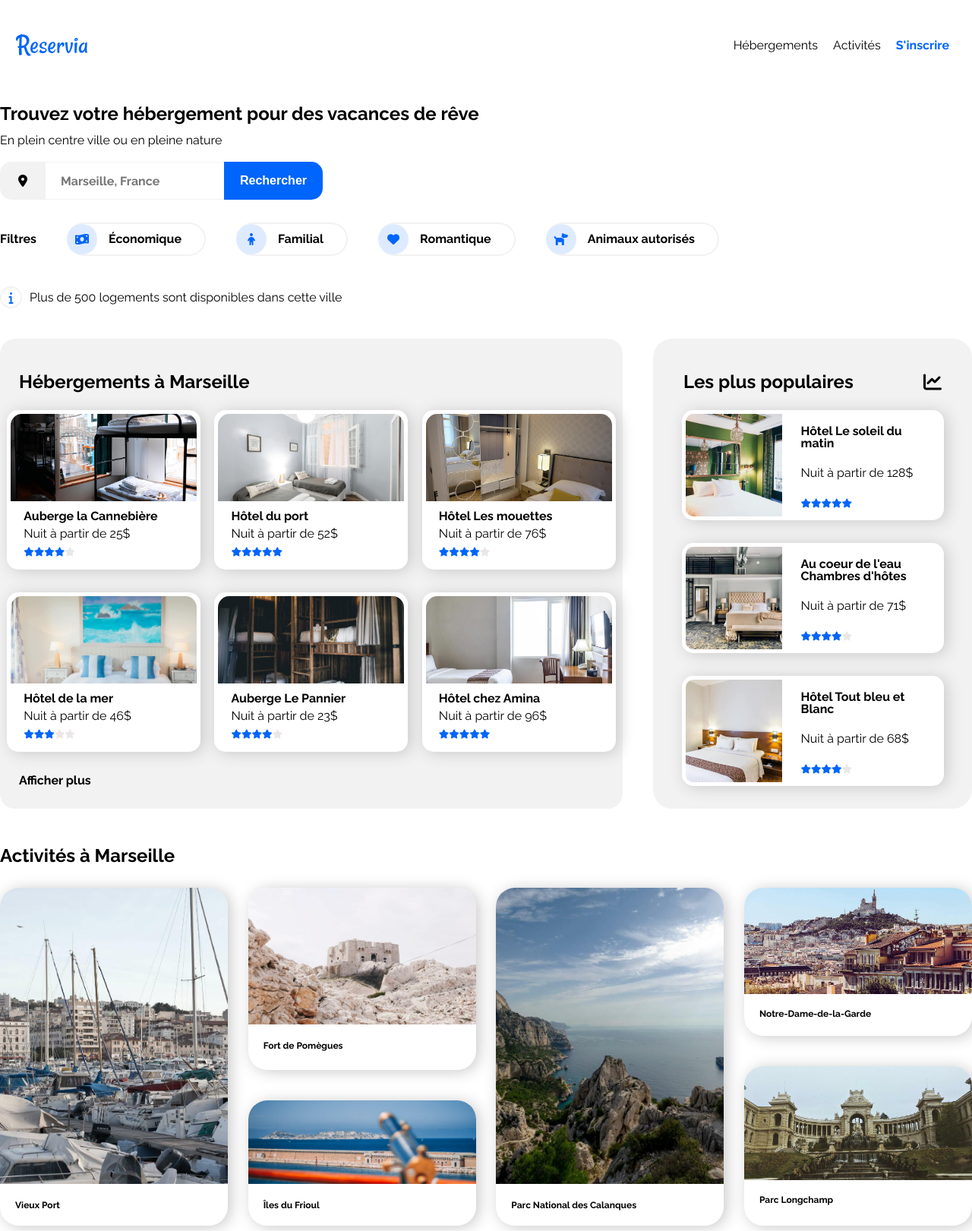
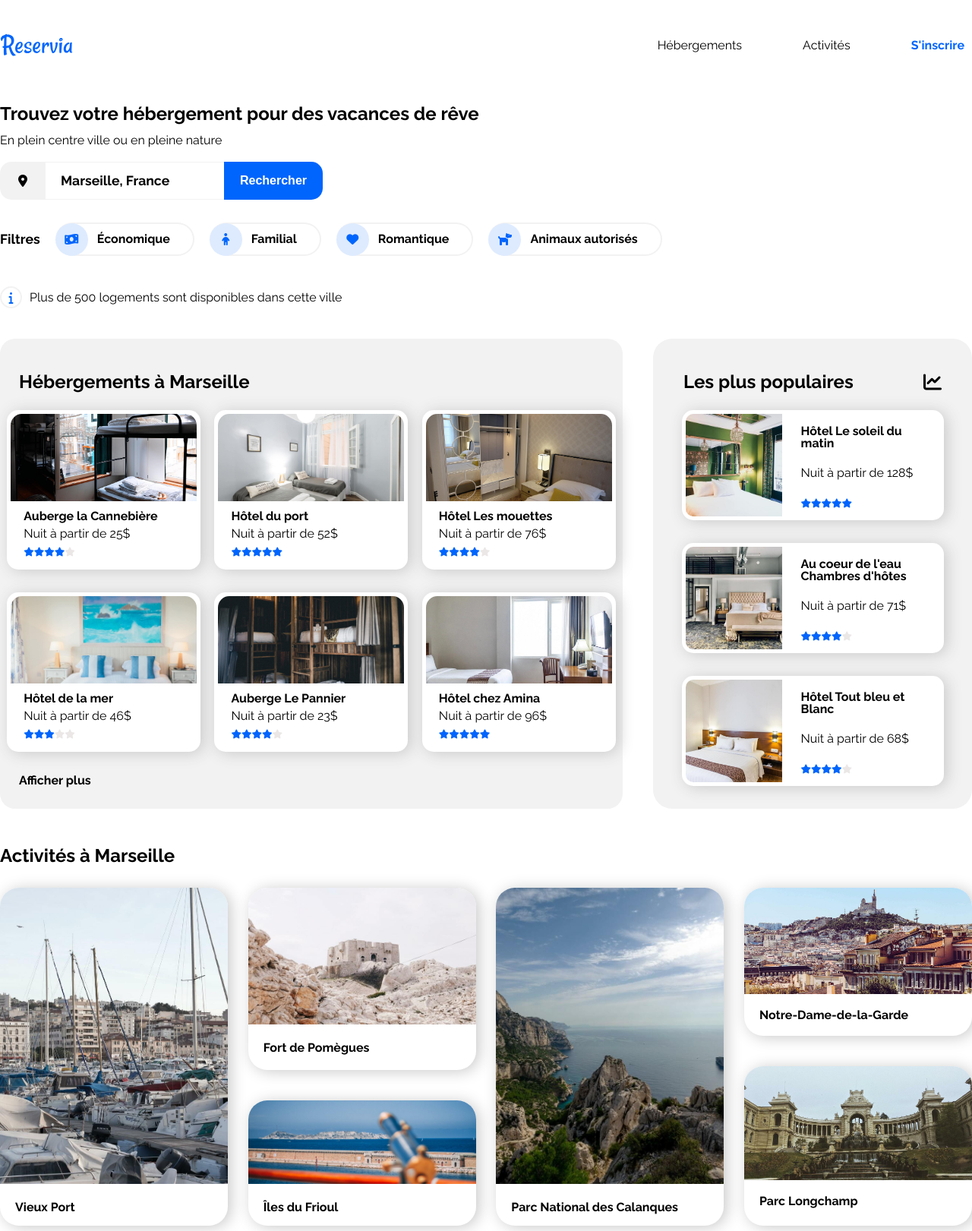
Before and after one commit to johansavoy/JohanSavoy_P2, a plain HTML site: page index.html in a window 1280 px wide. Shown: the top 1621 px of the page at 76% size. Drawn offline with Linux system fonts and the light colour scheme.

Commit message:
modifications soutenance

```diff
--- a/style.css
+++ b/style.css
@@ -12,8 +12,10 @@ body {
 header {
   display: flex;
   justify-content: space-between;
-  padding: 0 20px;
   margin: 0;
+}
+.logo {
+  margin-left: 0;
 }
 
 .onglets {
@@ -34,7 +36,7 @@ nav ul {
 
 nav ul li {
   height: 100%;
-  padding: 50px 10px;
+  padding: 50px 40px;
   border-top: 2.5px solid transparent;
 }
 
@@ -54,6 +56,7 @@ nav a:hover {
 .inscription {
   border-top: 2.5px solid transparent;
   padding: 50px 10px;
+  margin-left: 30px;
   font-weight: bolder;
   color: #0065fc;
   text-decoration: none;
@@ -94,7 +97,13 @@ nav a:hover {
   font-family: "Raleway", sans-serif;
   font-weight: bold;
   font-size: 16px;
+  font-display: black;
   padding-left: 20px;
+}
+
+#searchbar ::placeholder {
+  color: black;
+  font-size: 1.1em;
 }
 
 .searchbutton {
@@ -135,7 +144,7 @@ nav a:hover {
 #filters ul li {
   display: flex;
   list-style-type: none;
-  margin-right: 40px;
+  margin-right: 20px;
 }
 
 #filters ul li span {
@@ -146,6 +155,7 @@ nav a:hover {
   text-decoration: none;
   color: black;
   font-weight: bolder;
+  font-size: 1.1em;
 }
 
 #filters .filtre {
@@ -155,8 +165,8 @@ nav a:hover {
 #filters i {
   position: absolute;
   display: flex;
-  width: 40px;
-  height: 40px;
+  width: 43px;
+  height: 43px;
   background-color: #deebff;
   color: #0065fc;
   align-items: center;
@@ -174,13 +184,6 @@ nav a:hover {
   border: 2px solid #f2f2f2;
   border-radius: 25px;
   border-left: transparent;
-}
-
-.filterstitle {
-  text-decoration: none;
-  color: black;
-  font-weight: bolder;
-  padding-left: 0;
 }
 
 .info {
@@ -410,7 +413,7 @@ main {
   text-decoration: none;
   color: black;
   font-weight: bold;
-  font-size: 12px;
+  font-size: 1em;
 }
 
 .activities img {
@@ -440,7 +443,7 @@ main {
   text-decoration: none;
   color: black;
   font-weight: bold;
-  font-size: 12px;
+  font-size: 1em;
 }
 
 .fort_pomegues {
@@ -496,7 +499,7 @@ main {
   text-decoration: none;
   color: black;
   font-weight: bold;
-  font-size: 12px;
+  font-size: 1em;
 }
 
 .boxactivity_calanques img {
@@ -526,7 +529,7 @@ main {
   text-decoration: none;
   color: black;
   font-weight: bold;
-  font-size: 12px;
+  font-size: 1em;
 }
 
 .notre_dame {
@@ -579,8 +582,7 @@ footer {
   width: 100%;
   height: 220px;
   background-color: #f2f2f2;
-  padding-bottom: 50px;
-  padding-top: 40px;
+  padding-top: 60px;
 }
 
 footer::before {
@@ -612,7 +614,7 @@ footer ul li {
 }
 
 footer div h2 {
-  font-size: 1em;
+  font-size: 1.2em;
   font-weight: bolder;
   margin-bottom: 25px;
 }
@@ -712,7 +714,6 @@ footer ul li:hover {
 
   footer div {
     min-width: 260px;
-    margin-bottom: 20px;
   }
 }
 
```
